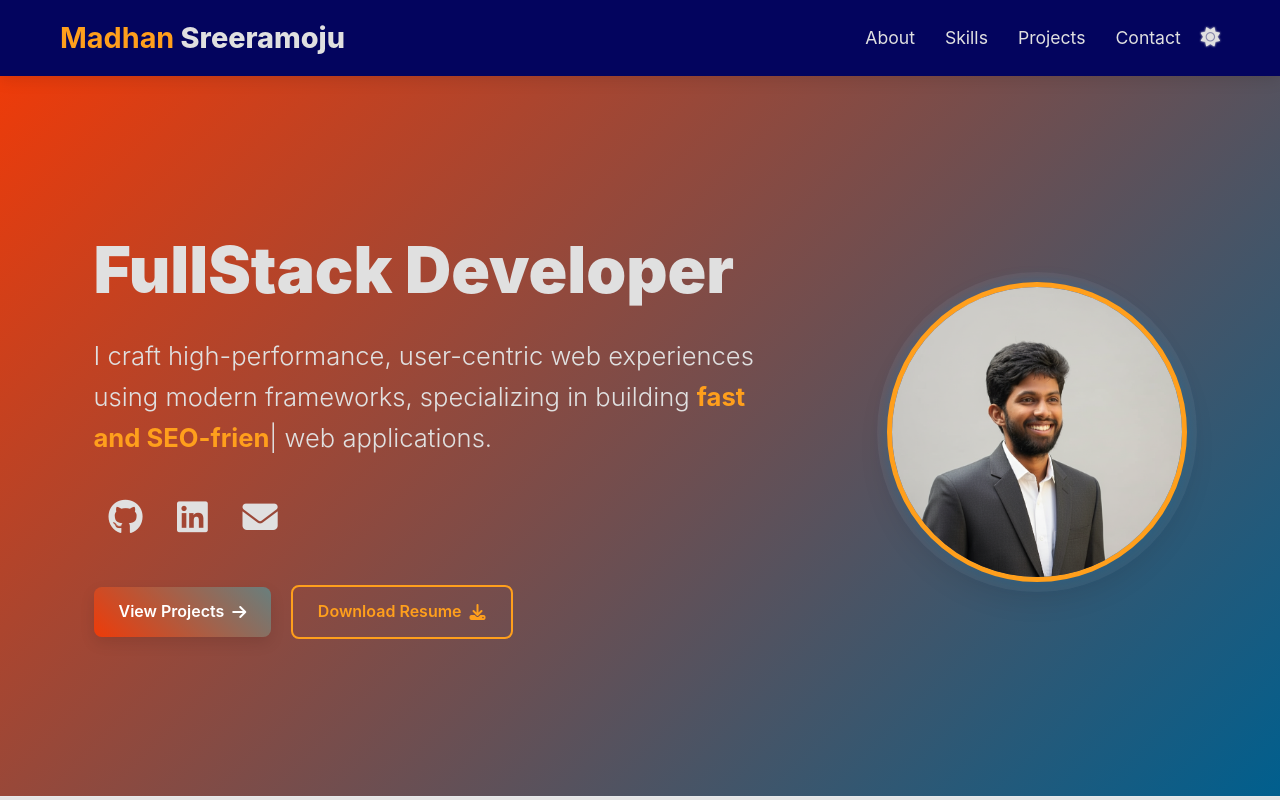
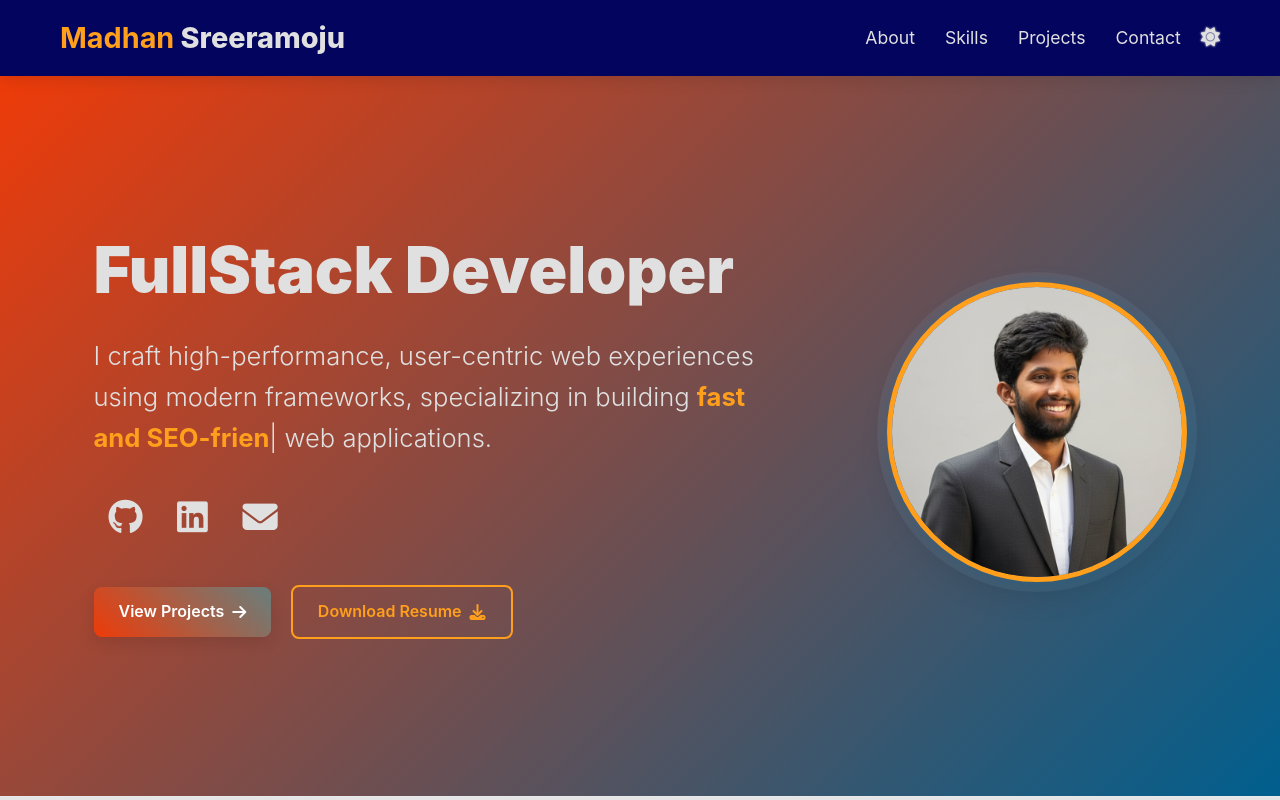
Before and after one commit to sriramojumadhan-ops/Portfolio, a plain HTML site: page index.html in a window 1280 px wide. Shown: the top 800 px of the page. Drawn offline with nearby package versions, Linux system fonts and the light colour scheme.

Commit message:
Update index.html

```diff
--- a/index.html
+++ b/index.html
@@ -73,7 +73,7 @@
             </div>
 
             <div class="hero-image">
-                <img src="https://github.com/sriramojumadhan-ops/Portfolio/blob/main/Gemini_Generated_Image_ewfn2eewfn2eewfn.png?raw=true"
+                <img src="https://github.com/sriramojumadhan-ops/Portfolio/blob/main/Gemini_Generated_Image_ewfn2eewfn2eewfn%202.png?raw=true"
                      class="profile-pic"
                      width="300"
                      height="300">
```
